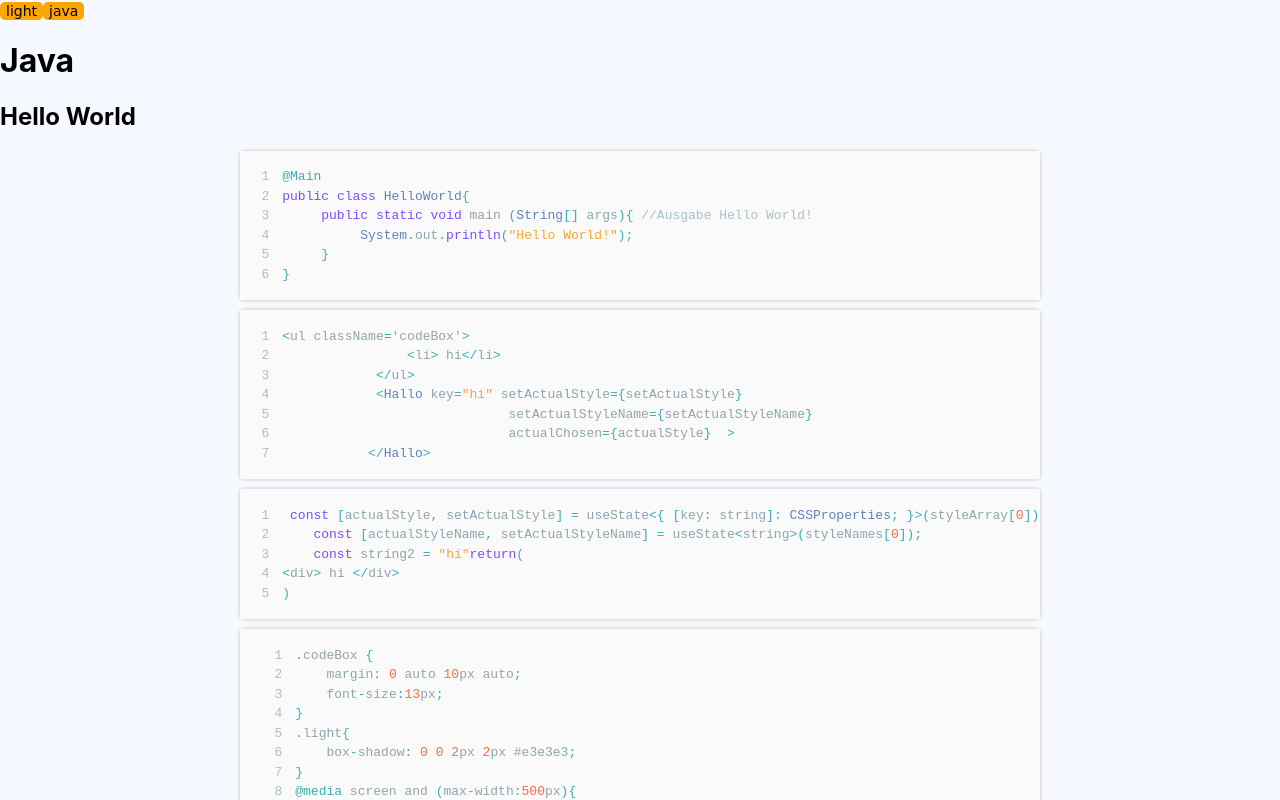
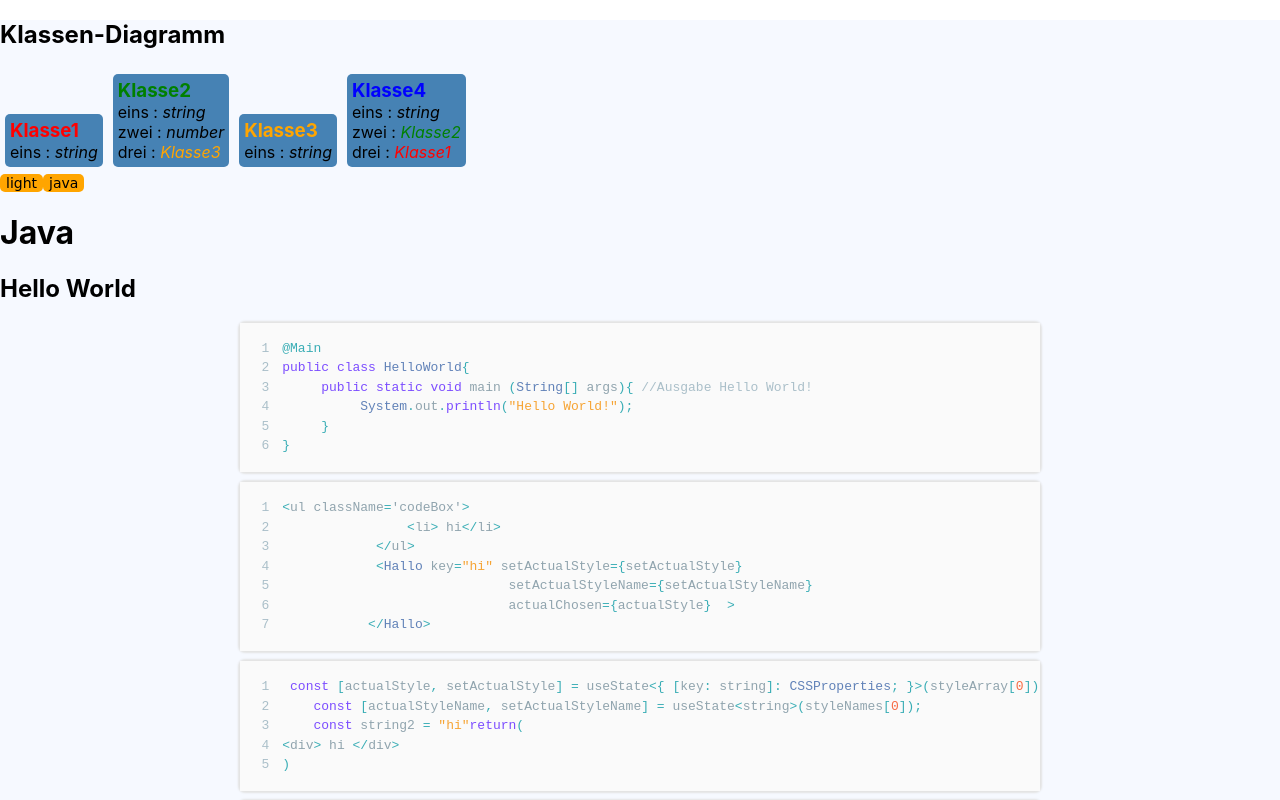
Before and after one commit to Steppzilla/code-works, a React (Create React App) app: page / in a window 1280 px wide. Shown: the top 800 px of the page. Built offline with nearby package versions, Linux system fonts and the light colour scheme.

Commit message:
Add ClassDiagram

```diff
--- a/src/App.tsx
+++ b/src/App.tsx
@@ -1,11 +1,13 @@
 import React from 'react';
 import './App.css';
-import Code from "./component/Code";
+import Article from "./component/Article";
+import ClassDiagramm from "./component/classDiagramm/ClassDiagramm";
 
 function App() {
   return (
     <div className="App">
-      <Code/>
+        <ClassDiagramm/>
+      <Article/>
     </div>
   );
 }
--- a/src/component/Code.tsx
+++ b/src/component/Article.tsx
@@ -1,7 +1,7 @@
 import {styleArray, styleNames} from "../static/themes";
 import {CSSProperties, useState} from "react";
 import CodeStylePicker from './CodeStylePicker';
-import "./code.css";
+import "./Article.css";
 import {
     consoleExample,
     cssExample,
@@ -14,7 +14,7 @@ import CodeBox from "./CodeBox";
 import CodeLanguagePicker from "./CodeLanguagePicker";
 import {languagesStringArray} from "../static/codeLanguage";
 
-export default function Code() {
+export default function Article() {
 
     const [actualStyle, setActualStyle] = useState<{ [key: string]: CSSProperties; }>(styleArray[0]);
     const [actualStyleName, setActualStyleName] = useState<string>(styleNames[0]);
--- /dev/null
+++ b/src/component/classDiagramm/ClassDiagramm.css
@@ -0,0 +1,20 @@
+.classDiagram {
+    background-color: steelblue;
+    display: inline-block;
+    margin: 5px;
+    border-radius: 5px;
+    padding: 5px;
+}
+
+.classDiagram h3 {
+    margin: 0;
+}
+
+.classDiagram p {
+    margin: 0;
+}
+
+.attribute{}
+.type{
+    font-style:italic;
+}
--- /dev/null
+++ b/src/component/classDiagramm/ClassDiagramm.tsx
@@ -0,0 +1,24 @@
+import "./ClassDiagramm.css";
+import SingleBox from "./SingleBox";
+import {data} from "../../static/codeStringExamples";
+
+export default function ClassDiagramm() {
+
+    const colorArray: string[] = ["red", "green", "orange", "blue"]
+
+    const newData = data.map((element, i) => {
+        return {color: colorArray[i], title: element.title, types: element.types}
+    })
+
+    return (
+        <div>
+            <h2>Klassen-Diagramm</h2>
+            {newData.map(element =>
+                <SingleBox
+                    key={element.title}
+                    data={newData}
+                    element={element}/>
+            )}
+        </div>
+    )
+}
--- /dev/null
+++ b/src/component/classDiagramm/SingleBox.tsx
@@ -0,0 +1,34 @@
+import TypeAnnotation from "./TypeAnnotation";
+
+type SingleBoxProps = {
+    data: {
+        color: string,
+        title: string,
+        types: { attribute: string, type: string }[]
+    }[],
+    element: {
+        color: string,
+        title: string,
+        types: { attribute: string, type: string }[]
+    }
+}
+
+export default function SingleBox({data, element}: SingleBoxProps) {
+
+    return (
+        <div className={"classDiagram"}>
+            <h3 style={{color: element.color}}>
+                {element.title}
+            </h3>
+            {element.types.map(type =>
+                <p key={type.attribute}>
+                    <span className={"attribute"}> {type.attribute} </span>
+                    :
+                    <TypeAnnotation type={type.type} data={data}/>
+
+                </p>
+            )}
+
+        </div>
+    )
+}
--- /dev/null
+++ b/src/component/classDiagramm/TypeAnnotation.tsx
@@ -0,0 +1,30 @@
+import {useEffect, useState} from "react";
+
+type TypeAnnotationProps = {
+    data: {
+        color: string,
+        title: string,
+        types: { attribute: string, type: string }[]
+    }[],
+    type: string,
+}
+
+export default function TypeAnnotation({data, type}: TypeAnnotationProps) {
+
+    const [usedClass, setUsedClass] = useState<{
+        color: string,
+        title: string,
+        types: { attribute: string, type: string }[]
+    }>();
+
+    useEffect(() => {
+        const da = data.filter(element => element.title === type);
+        if(da.length>0) setUsedClass(da[0]);
+    }, [])
+
+    return (
+        <span
+            className={"type"} style={usedClass? {color:usedClass.color}:{color:"black"}}> {type}
+        </span>
+    )
+}
--- a/src/static/codeStringExamples.ts
+++ b/src/static/codeStringExamples.ts
@@ -35,3 +35,22 @@ export const consoleExample = "npm install bla\n" +
     "cd bla";
 
 export const jsonExample = "{name: 'hallo', ort: 'woanders', direction:{x:[],y:5}}";
+
+export const data = [
+    {title: "Klasse1", types: [
+            {attribute: "eins", type: "string"}
+        ]},
+    {title: "Klasse2", types: [
+            {attribute: "eins", type: "string"},
+            {attribute: "zwei", type: "number"},
+            {attribute: "drei", type: "Klasse3"}
+        ]},
+    {title: "Klasse3", types: [
+            {attribute: "eins", type: "string"}
+        ]},
+    {title: "Klasse4", types: [
+            {attribute: "eins", type: "string"},
+            {attribute: "zwei", type: "Klasse2"},
+            {attribute: "drei", type: "Klasse1"}
+        ]}
+]
```
Also changed, not shown: src/component/Article.css (renamed from src/component/code.css).
